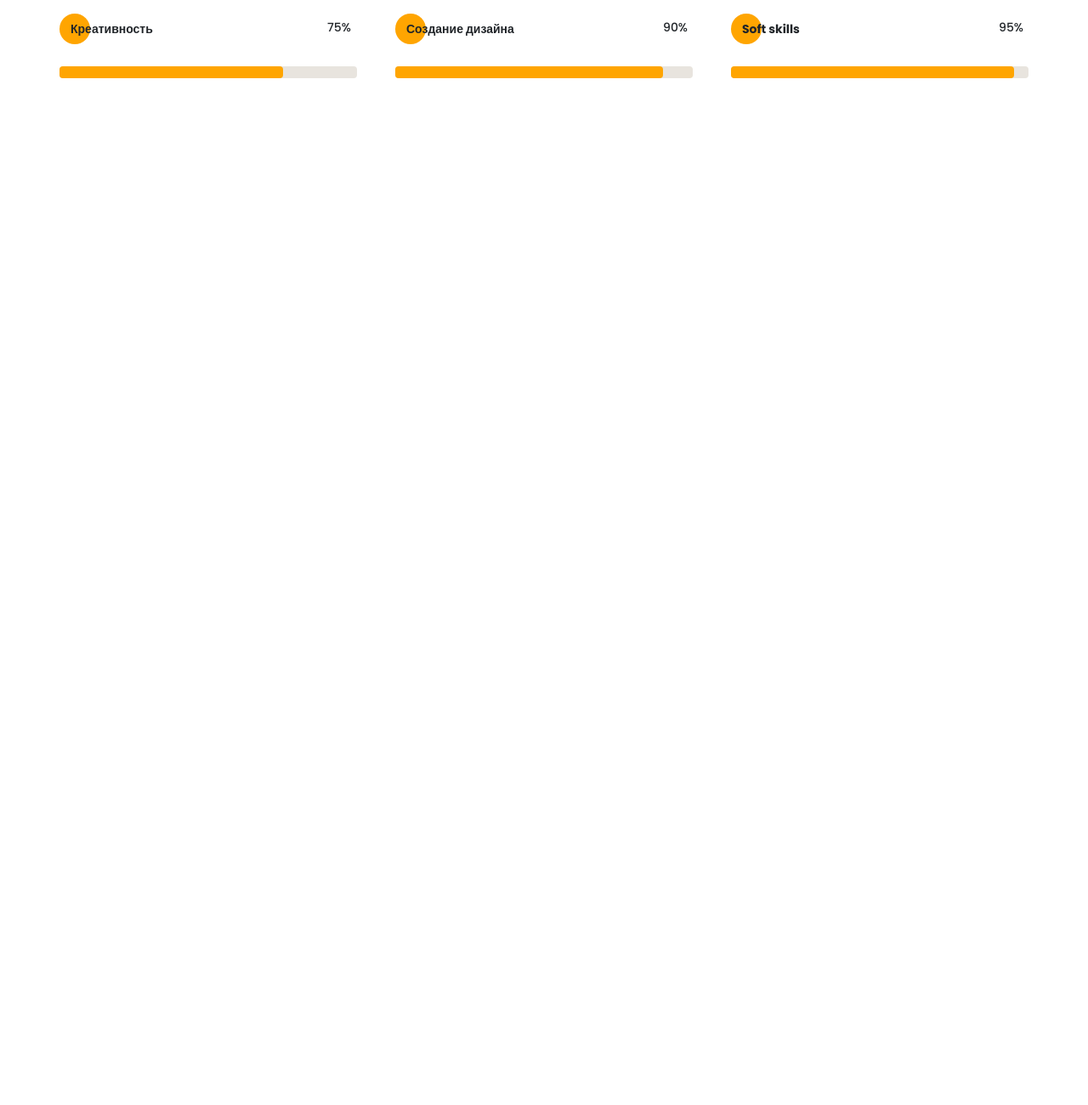
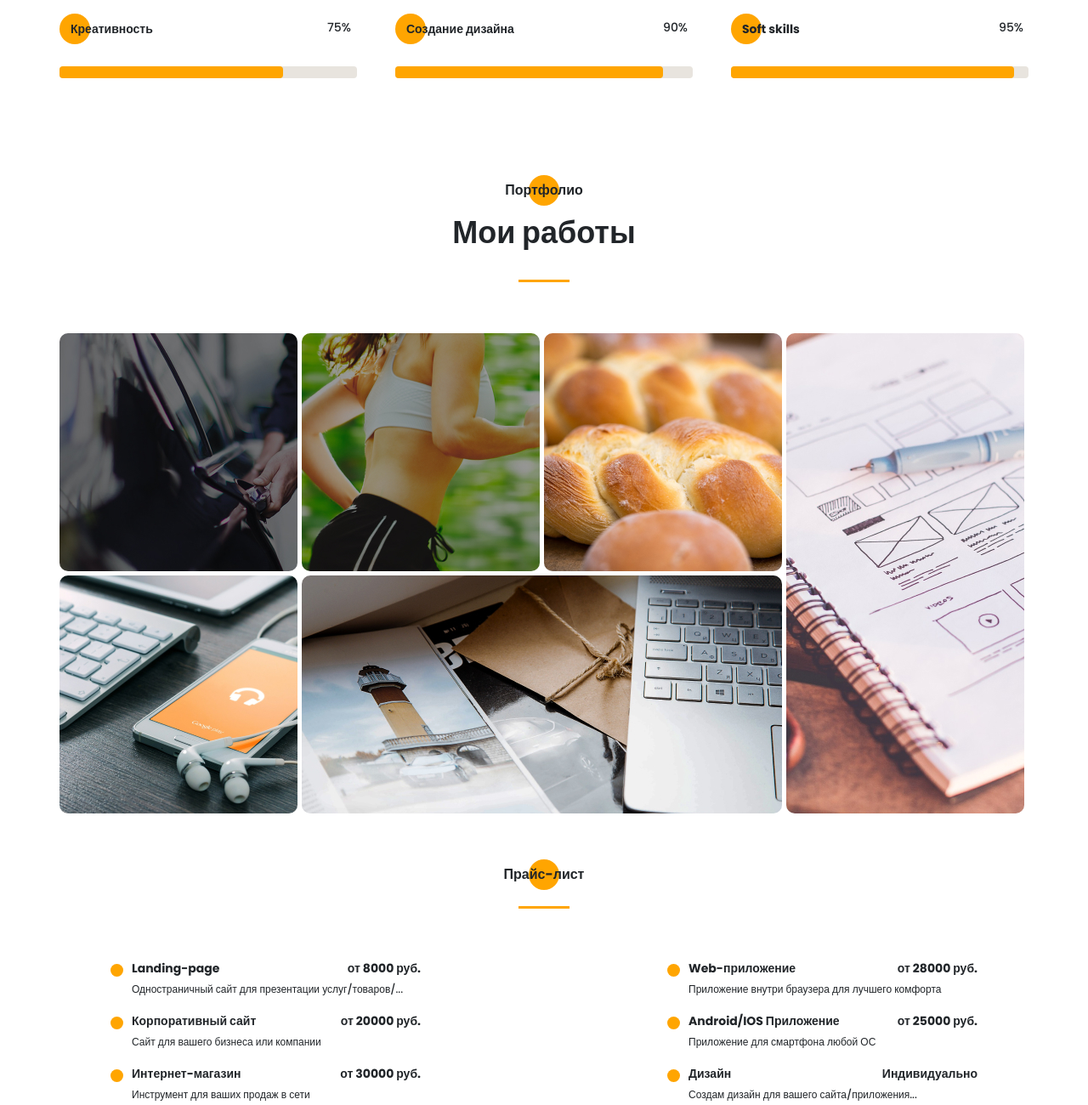
Before and after one commit to DavidAvdeenko/portfolio, a plain HTML site: page index.html in a window 1280 px wide. Shown: the part 3408-4708 px from the top of the page at 85% size. Before the commit the page ends 3500 px from the top, so only its background shows below. Drawn offline with Linux system fonts and the light colour scheme.

Commit message:
added 2 screens for site - my works and prices for work

```diff
--- a/index.html
+++ b/index.html
@@ -386,6 +386,87 @@
          </div>
       </div>
    </section>
+
+   <section class="portfolio">
+      <div class="container">
+         <h2 class="title title_fz16 portfolio__title">Портфолио</h2>
+         <div class="title title_fz36 portfolio__subtitle">Мои работы</div>
+         <div class="divider"></div>
+
+         <div class="portfolio__wrapper">
+            <a href="" class="portfolio__item">
+               <img src="img/works/uber.jpg" alt="uber">
+            </a>
+            <a href="" class="portfolio__item">
+               <img src="img/works/pulse.jpg" alt="pulse">
+            </a>
+            <a href="" class="portfolio__item">
+               <img src="img/works/bread.jpg" alt="bread">
+            </a>
+            <a href="" class="portfolio__item vertical">
+               <img src="img/works/plans.jpg" alt="plans">
+            </a>
+            <a href="" class="portfolio__item">
+               <img src="img/works/ipad.jpg" alt="ipad">
+            </a>
+            <a href="" class="portfolio__item horizontal">
+               <img src="img/works/mac.jpg" alt="mac">
+            </a>
+         </div>
+      </div>
+   </section>
+
+   <section class="price">
+      <div class="container">
+         <h2 class="title title_fz16 title__section-title">Прайс-лист</h2>
+         <div class="divider"></div>
+
+         <div class="price__wrapper">
+            <div class="price__item">
+               <div class="price__type">Landing-page</div>
+               <div class="price__count">от 8000 руб.</div>
+               <div class="price__descr">
+                  Одностраничный сайт для презентации услуг/товаров/...
+               </div>
+            </div>
+            <div class="price__item">
+               <div class="price__type">Web-приложение</div>
+               <div class="price__count">от 28000 руб.</div>
+               <div class="price__descr">
+                  Приложение внутри браузера для лучшего комфорта
+               </div>
+            </div>
+            <div class="price__item">
+               <div class="price__type">Корпоративный сайт</div>
+               <div class="price__count">от 20000 руб.</div>
+               <div class="price__descr">
+                  Сайт для вашего бизнеса или компании
+               </div>
+            </div>
+            <div class="price__item">
+               <div class="price__type">Android/IOS Приложение</div>
+               <div class="price__count">от 25000 руб.</div>
+               <div class="price__descr">
+                  Приложение для смартфона любой ОС
+               </div>
+            </div>
+            <div class="price__item">
+               <div class="price__type">Интернет-магазин</div>
+               <div class="price__count">от 30000 руб.</div>
+               <div class="price__descr">
+                  Инструмент для ваших продаж в сети
+               </div>
+            </div>
+            <div class="price__item">
+               <div class="price__type">Дизайн</div>
+               <div class="price__count">Индивидуально</div>
+               <div class="price__descr">
+                  Создам дизайн для вашего сайта/приложения...
+               </div>
+            </div>
+         </div>
+      </div>
+   </section>
    <script src="./js/script.js"></script>
 </body>
 
--- /dev/null
+++ b/sass/blocks/_portfolio.scss
@@ -0,0 +1,52 @@
+.portfolio {
+   padding-top: 120px;
+
+   &__title {
+      position: relative;
+      text-align: center;
+      @include before_circle;
+
+      &:before {
+         top: -6px;
+         left: 50%;
+         transform: translateX(-50%);
+      }
+   }
+
+   &__subtitle {
+      text-align: center;
+   }
+
+   &__wrapper {
+      margin-top: 60px;
+      display: grid;
+      grid-template: repeat(2, 280px) / repeat(4, 280px);
+      grid-auto-rows: 280px;
+      gap: 5px;
+
+      .vertical {
+         grid-row: 1 / 3;
+         grid-column: 4 / 5;
+      }
+
+      .horizontal {
+         grid-column: 2 / 4;
+         grid-row: 2/ 3;
+      }
+   }
+
+   &__item {
+
+      transition: all 0.3s;
+
+      img {
+         width: 100%;
+         border-radius: 10px;
+      }
+
+      &:hover {
+         transform: scale(1.04);
+         filter: grayscale(100%)
+      }
+   }
+}
--- /dev/null
+++ b/sass/blocks/_price.scss
@@ -0,0 +1,48 @@
+.price {
+   padding-top: 60px;
+
+   &__wrapper {
+      margin-top: 60px;
+      padding: 0 60px;
+      display: grid;
+      grid-template: repeat(3, minmax(45px, auto)) / repeat(2, 365px);
+      grid-auto-rows: minmax(45px, auto);
+      row-gap: 15px;
+      justify-content: space-between;
+   }
+
+   &__item {
+      position: relative;
+      display: grid;
+      grid-template: repeat(2, minmax(21px, auto)) / repeat(2, auto);
+      row-gap: 5px;
+      padding-left: 25px;
+
+      &:before {
+         content: '';
+         width: 15px;
+         height: 15px;
+         background-color: $main-color;
+         border-radius: 100%;
+         position: absolute;
+         top: 5px;
+      }
+   }
+
+   &__type,
+   &__count {
+      font-weight: bold;
+      font-size: 14px;
+      line-height: 21px;
+   }
+
+   &__count {
+      justify-self: end;
+   }
+
+   &__descr {
+      grid-column: 1 / 3;
+      font-size: 12px;
+      line-height: 18px;
+   }
+}
--- a/sass/blocks/_title.scss
+++ b/sass/blocks/_title.scss
@@ -12,10 +12,12 @@
       font-size: 16px;
       line-height: 24px;
    }
+
    &_fz20 {
       font-size: 20px;
       line-height: 30px;
    }
+
    &_fz36 {
       font-size: 36px;
    }
@@ -23,4 +25,20 @@
    &_fz48 {
       font-size: 48px;
    }
+
+   &__section-title {
+      position: relative;
+      text-align: center;
+      @include before_circle;
+
+      &:before {
+         top: -6px;
+         left: 50%;
+         transform: translateX(-50%);
+      }
+   }
+
+   &__section-subtitle {
+      text-align: center;
+   }
 }
--- a/sass/style.scss
+++ b/sass/style.scss
@@ -25,11 +25,13 @@ p {
    margin: 0;
 }
 
-@import 'blocks/promo';
+@import 'blocks/prom';
 @import 'blocks/title';
 @import 'blocks/button';
 @import 'blocks/sidepanel';
 @import 'blocks/menu';
 @import 'blocks/about';
-@import 'blocks/resume';
-@import 'blocks/skills'
+@import 'blocks/r[sume';
+@import 'blocks/skills';
+@import 'blocks/portfolio';
+@import 'blocks/price';
```
Also changed, not shown: css/style.min.css, img/works/mac.jpg (added), 1 other file.
